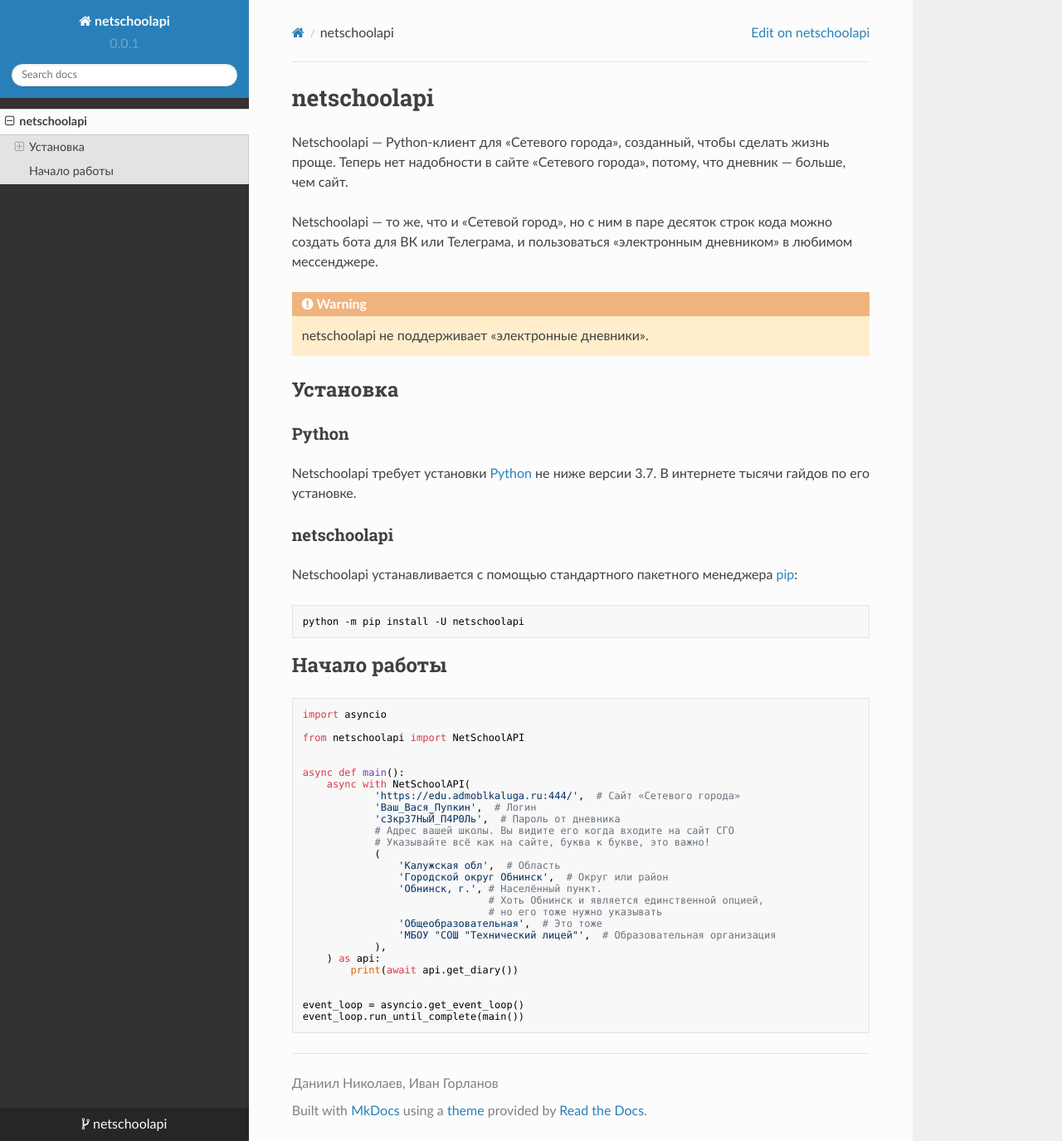
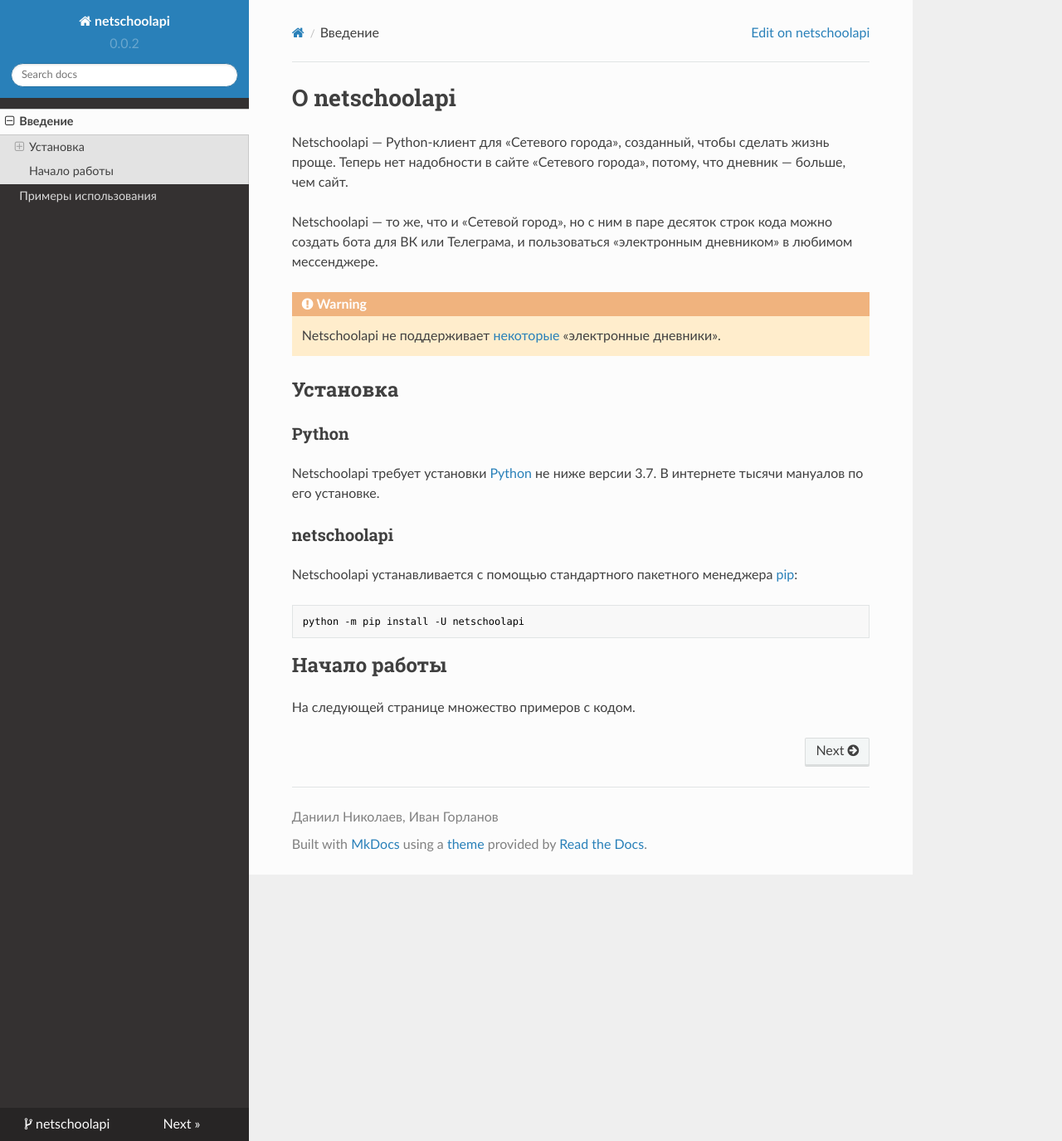
Before and after one commit to nm17/netschoolapi, an MkDocs documentation site: the page built from docs/index.md, in a window 1280 px wide and 1375 px high. Shown: the whole window at 83% size. Built offline with MkDocs 1.6.1, drawn with Linux system fonts in a browser that asks for light colours; nearby versions of some CDN libraries.

Commit message:
docs: немного читаемого счастья
— Изменил HTML-тэги на готовые символы
— Добавил список неподдерживаемых «электронных дневников»
— Добавил страницу с примерами, которую нужно дописать

````diff
--- a/docs/index.md
+++ b/docs/index.md
@@ -1,58 +1,30 @@
-# netschoolapi
+# О netschoolapi
 
-Netschoolapi&nbsp;&mdash; Python-клиент для &laquo;Сетевого города&raquo;, созданный,
+Netschoolapi — Python-клиент для «Сетевого города», созданный,
 чтобы сделать жизнь проще. Теперь нет надобности
-в&nbsp;сайте &laquo;Сетевого города&raquo;, потому, что дневник&nbsp;&mdash; больше, чем сайт.
+в сайте «Сетевого города», потому, что дневник — больше, чем сайт.
 
-Netschoolapi&nbsp;&mdash; то&nbsp;же, что и&nbsp;&laquo;Сетевой город&raquo;, но&nbsp;с&nbsp;ним в&nbsp;паре десяток строк кода
-можно создать бота для&nbsp;ВК или Телеграма,
-и&nbsp;пользоваться &laquo;электронным дневником&raquo; в&nbsp;любимом мессенджере.
+Netschoolapi — то же, что и «Сетевой город», но с ним в паре десяток строк кода
+можно создать бота для ВК или Телеграма,
+и пользоваться «электронным дневником» в любимом мессенджере.
 
 !!! Warning
-    netschoolapi не&nbsp;поддерживает &laquo;электронные дневники&raquo;.
+    Netschoolapi не поддерживает [некоторые](etc/unsupportable_sgo.md) «электронные дневники».
 
 ## Установка {#install}
 
-### Python {#python_install}
+### Python {#python-install}
 
-Netschoolapi требует установки [Python](https://www.python.org) не&nbsp;ниже версии 3.7.
-В&nbsp;интернете тысячи гайдов по&nbsp;его установке.
+Netschoolapi требует установки [Python](https://www.python.org) не ниже версии 3.7.
+В интернете тысячи мануалов по его установке.
 
-### netschoolapi {#netschoolapi_install}
+### netschoolapi {#netschoolapi-install}
 
-Netschoolapi устанавливается с&nbsp;помощью стандартного пакетного менеджера [pip](https://pip.pypa.io):
+Netschoolapi устанавливается с помощью стандартного пакетного менеджера [pip](https://pip.pypa.io):
 ```shell
 python -m pip install -U netschoolapi
 ```
 
-## Начало работы {#get_started}
+## Начало работы {#get-started}
 
-```python
-import asyncio
-
-from netschoolapi import NetSchoolAPI
-
-
-async def main():
-    async with NetSchoolAPI(
-            'https://edu.admoblkaluga.ru:444/',  # Сайт «Сетевого города»
-            'Ваш_Вася_Пупкин',  # Логин
-            'с3кр37НыЙ_П4Р0Ль',  # Пароль от дневника
-            # Адрес вашей школы. Вы видите его когда входите на сайт СГО
-            # Указывайте всё как на сайте, буква к букве, это важно!
-            (
-                'Калужская обл',  # Область
-                'Городской округ Обнинск',  # Округ или район
-                'Обнинск, г.', # Населённый пункт.
-                               # Хоть Обнинск и является единственной опцией,
-                               # но его тоже нужно указывать
-                'Общеобразовательная',  # Это тоже
-                'МБОУ "СОШ "Технический лицей"',  # Образовательная организация
-            ),
-    ) as api:
-        print(await api.get_diary())
-
-
-event_loop = asyncio.get_event_loop()
-event_loop.run_until_complete(main())
-```
+На следующей странице множество примеров с кодом.
--- a/mkdocs.yml
+++ b/mkdocs.yml
@@ -9,11 +9,14 @@
 markdown_extensions:
   - admonition
   - attr_list
+  - toc:
+      permalink: True
 
 nav:
-  - 'netschoolapi': 'index.md'
+  - Введение: 'index.md'
+  - Примеры использования: 'examples.md'
 
 theme: 'readthedocs'
 
 extra:
-  version: 0.0.1
+  version: 0.0.2
````
Also changed, not shown: docs/etc/unsupportable_sgo.md (added, +8 -0 lines), docs/examples.md (added, +44 -0 lines).
